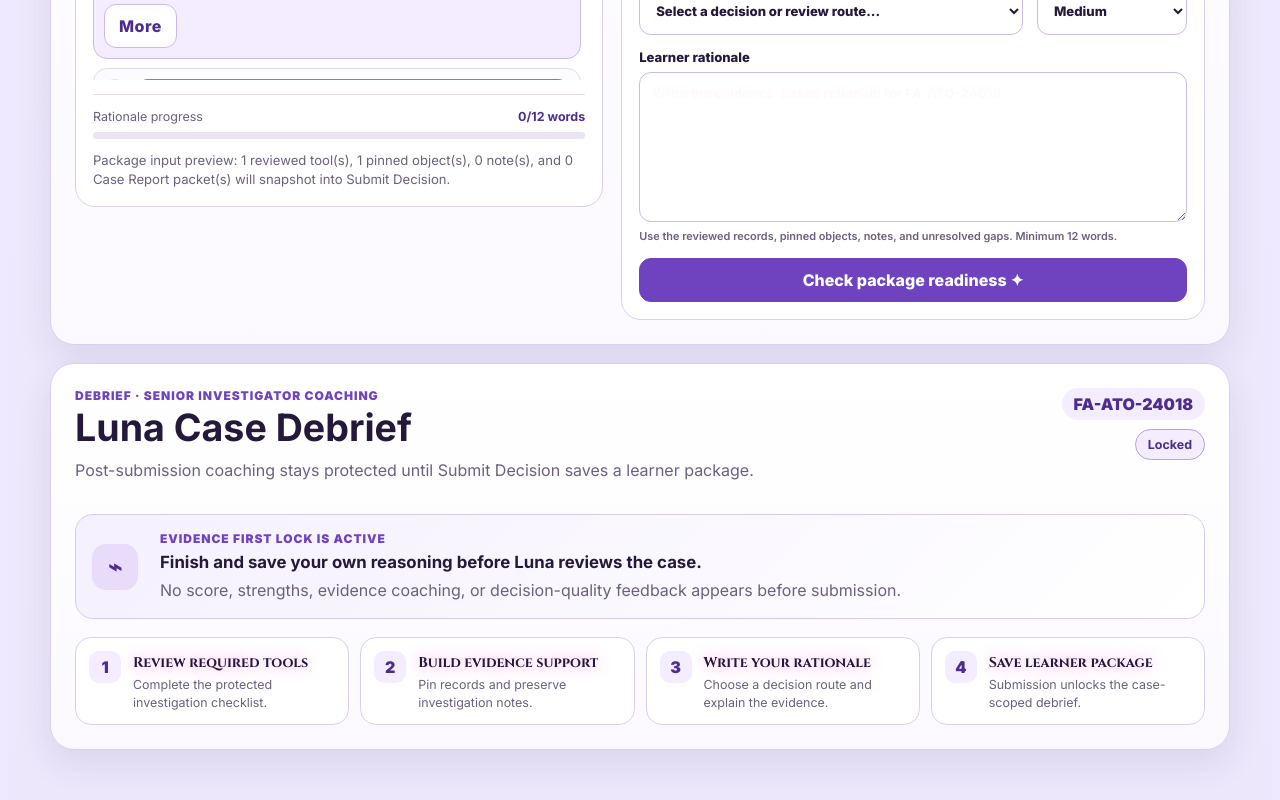
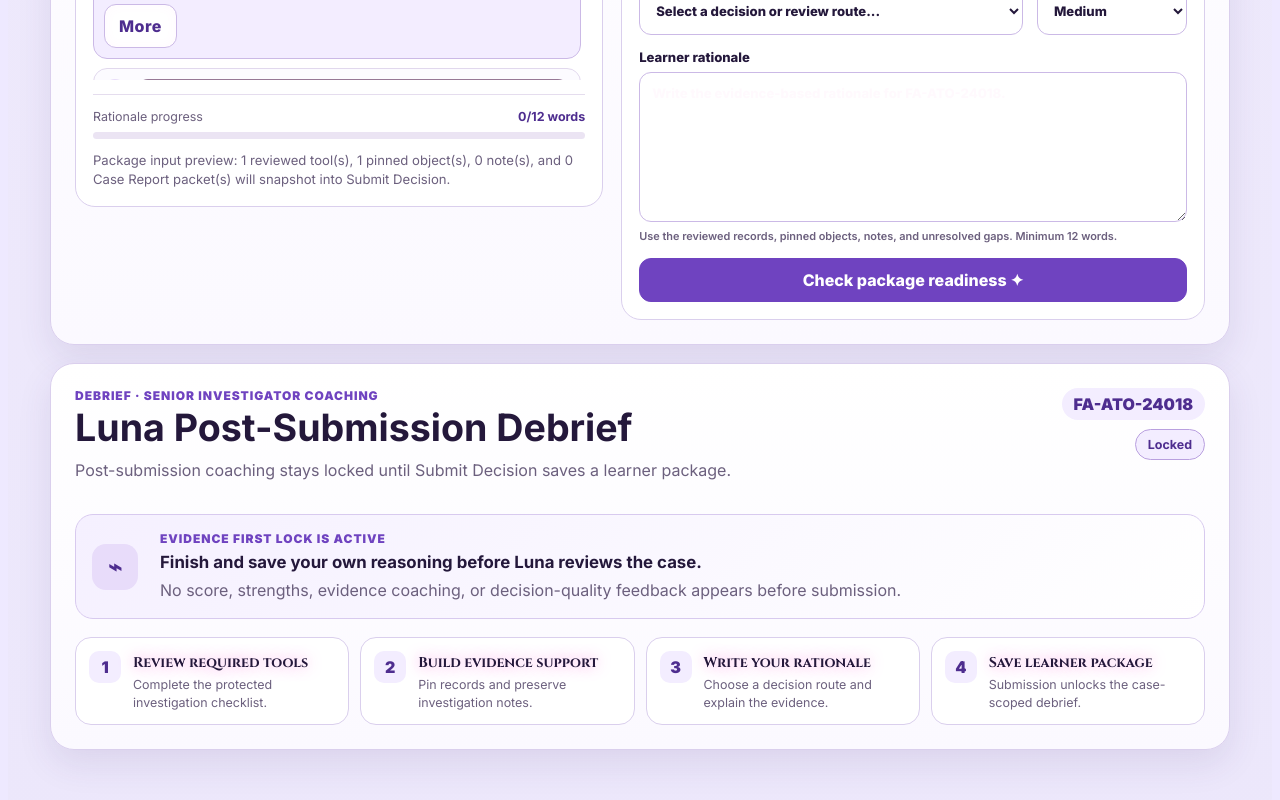
Before and after one commit to iamre2024-debug/fraud-Academy-v1, a React (Vite) app: page / in a window 1280 px wide. Shown: the part 5367-6167 px from the top of the page. Built offline with nearby package versions, Linux system fonts and the light colour scheme.

Commit message:
Preserve Luna lock and module compatibility anchors

```diff
--- a/src/LunaPostSubmissionPanel.jsx
+++ b/src/LunaPostSubmissionPanel.jsx
@@ -93,8 +93,8 @@ export default function LunaPostSubmissionPanel({
       <header className="luna-v1-header">
         <div>
           <p className="luna-v1-eyebrow">Debrief · Senior investigator coaching</p>
-          <h2>Luna Case Debrief</h2>
-          <p>{locked ? 'Post-submission coaching stays protected until Submit Decision saves a learner package.' : state.debrief.coachIntro}</p>
+          <h2>Luna Post-Submission Debrief</h2>
+          <p>{locked ? 'Post-submission coaching stays locked until Submit Decision saves a learner package.' : state.debrief.coachIntro}</p>
         </div>
         <div className="luna-v1-header-status">
           <span>{activeCase.id}</span>
```
